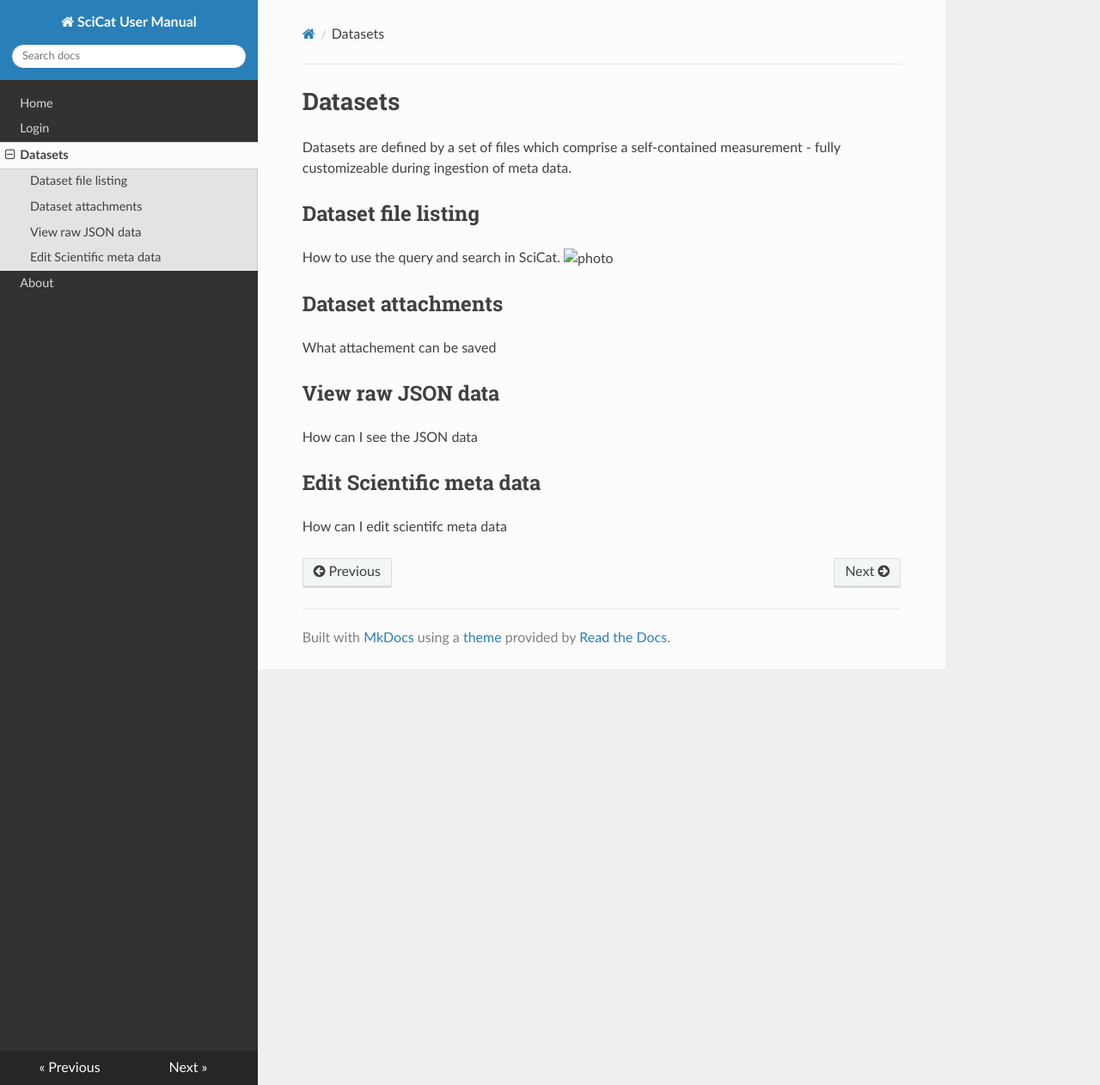
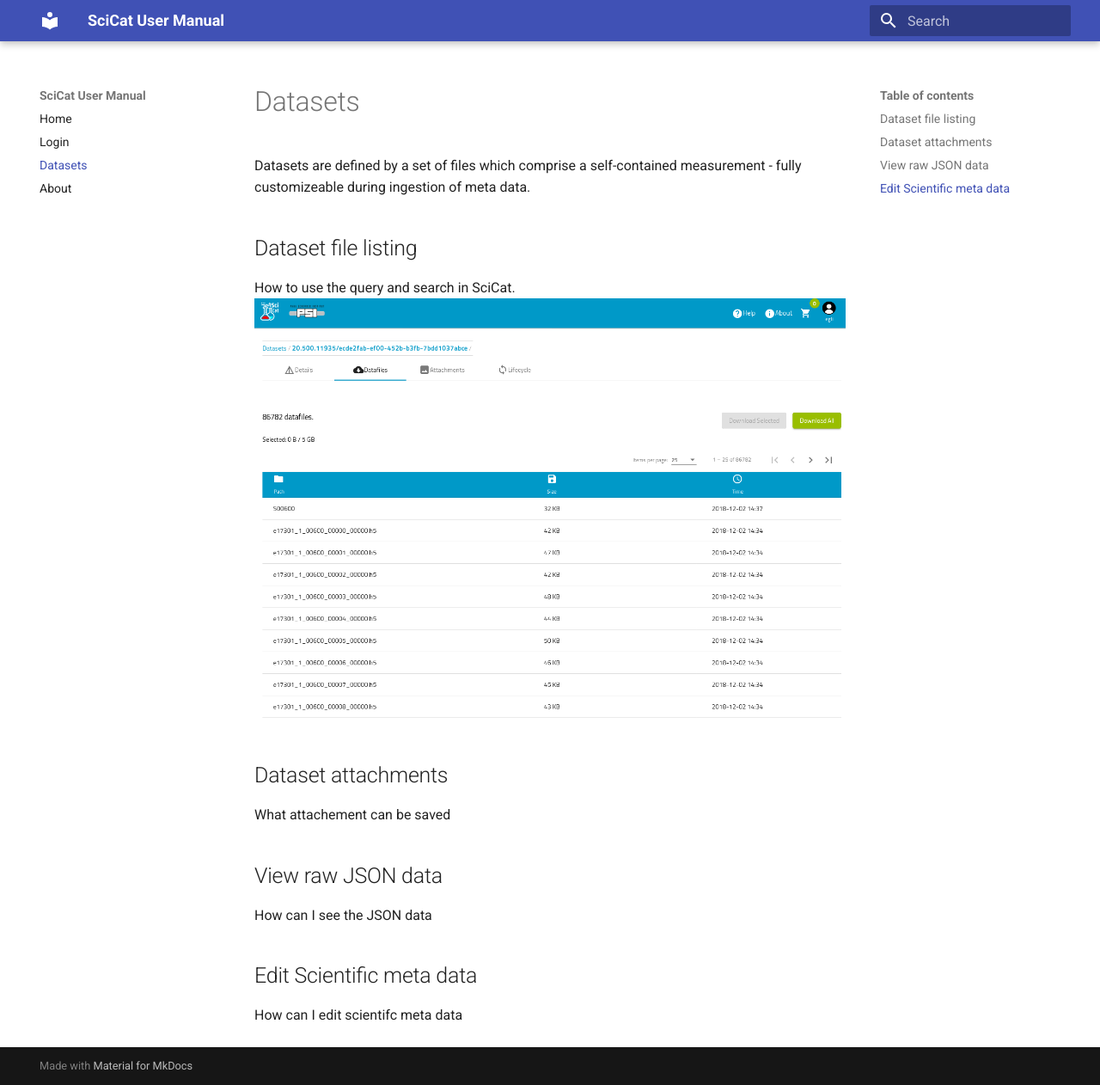
Before and after one commit to rkweehinzmann/user-sc-manual, an MkDocs documentation site: the page built from docs/datasets.md, in a window 1280 px wide and 1262 px high. Shown: the whole window at 86% size. Built offline with MkDocs 1.6.1 and Material for MkDocs 9.7.7, drawn with Linux system fonts in a browser that asks for light colours; nearby versions of some CDN libraries.

Commit message:
fix including images. must be under doc dir

```diff
--- a/docs/datasets.md
+++ b/docs/datasets.md
@@ -4,7 +4,7 @@ Datasets are defined by a set of files which comprise a self-contained measureme
 ## Dataset file listing
 
 How to use the query and search in SciCat.
-![photo](img/dataset_details_filelist.png)
+![photo](old/img/dataset_details_filelist.png)
 
 ## Dataset attachments
 
--- a/mkdocs.yml
+++ b/mkdocs.yml
@@ -6,4 +6,4 @@ nav:
   - Datasets: datasets.md
   - About: about.md
 
-theme: readthedocs
+theme: material
```
Also changed, not shown: docs/old/img/dataset_details_filelist.png (added).
